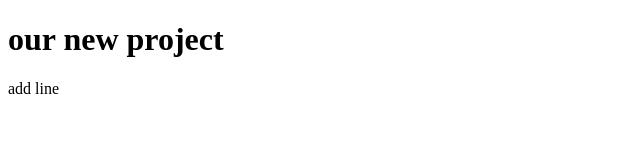
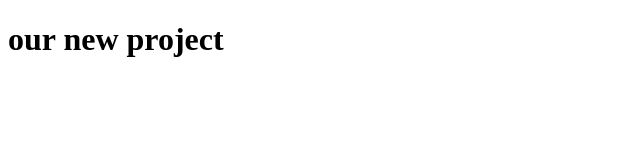
Before and after one commit to ls3890/fromLocal, a plain HTML site: page index.html in a window 1280 px wide. Shown: the full height of the page, 0-640 px from the left. Drawn offline with Linux system fonts and the light colour scheme.

Commit message:
Revert "small change" wrong text This reverts commit 2b83370266e28e43ed1fe9215a6631014a64a8e6.
	`

```diff
--- a/index.html
+++ b/index.html
@@ -6,7 +6,6 @@
     <title>Document</title>
     <h1>our new project</h1>
     <script defer src="main.js"></script>
-    <p>add line</p>
 </head>
 <body>
 </body>
```
